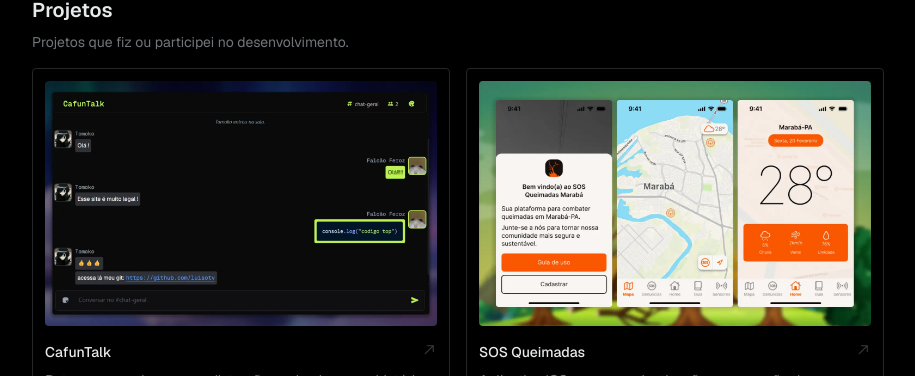
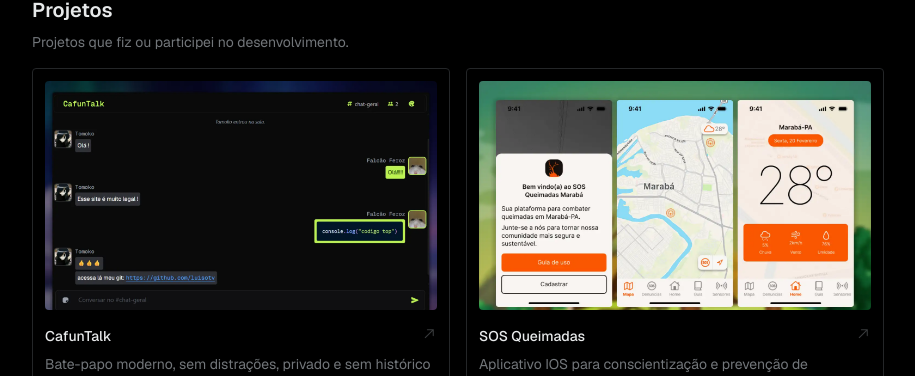
Before and after one commit to coelhomarcus/marcus, a React (Vite) app: page /projects in a window 1280 px wide. Shown: the part 784-1160 px from the top of the page, without its empty margins (182-1097 px from the left). Built offline with nearby package versions, Linux system fonts and the light colour scheme.

Commit message:
add aspect ratio

```diff
--- a/package.json
+++ b/package.json
@@ -12,6 +12,7 @@
    "dependencies": {
       "@mdx-js/react": "^3.1.0",
       "@mdx-js/rollup": "^3.1.0",
+      "@radix-ui/react-aspect-ratio": "^1.1.7",
       "@radix-ui/react-avatar": "^1.1.4",
       "@radix-ui/react-slider": "^1.3.2",
       "@radix-ui/react-slot": "^1.2.0",
--- a/src/components/ProjectCard/ProjectCard.tsx
+++ b/src/components/ProjectCard/ProjectCard.tsx
@@ -1,4 +1,6 @@
 import type { ProjectCardProps } from "@/types";
+
+import { AspectRatio } from "../../lib/ui/aspect-ratio"
 
 import { RxArrowTopRight } from "react-icons/rx";
 
@@ -12,9 +14,9 @@
          target="_blank"
       >
          <div className="flex flex-col h-full">
-            {img && <div className="mb-4 overflow-clip rounded transition-all">
-               <img src={img} alt="Project Image" className="object-cover hover:scale-[1.05] duration-100 aspect-[1440/900]" />
-            </div>}
+            {img && <AspectRatio ratio={1440 / 900} className="mb-4 overflow-clip rounded transition-all">
+               <img src={img} alt="Project Image" className="object-cover hover:scale-[1.05] duration-100" />
+            </AspectRatio>}
             <div className="flex justify-between items-start mb-2">
                <div className="text-sm font-medium text-foreground">{name}</div>
                <span className="opacity-50 group-hover:opacity-90 transition-opacity">
--- /dev/null
+++ b/src/lib/ui/aspect-ratio.tsx
@@ -0,0 +1,9 @@
+import * as AspectRatioPrimitive from "@radix-ui/react-aspect-ratio"
+
+function AspectRatio({
+  ...props
+}: React.ComponentProps<typeof AspectRatioPrimitive.Root>) {
+  return <AspectRatioPrimitive.Root data-slot="aspect-ratio" {...props} />
+}
+
+export { AspectRatio }
```
Also changed, not shown: 1 other file (tests, documents, lock files or other folders).
